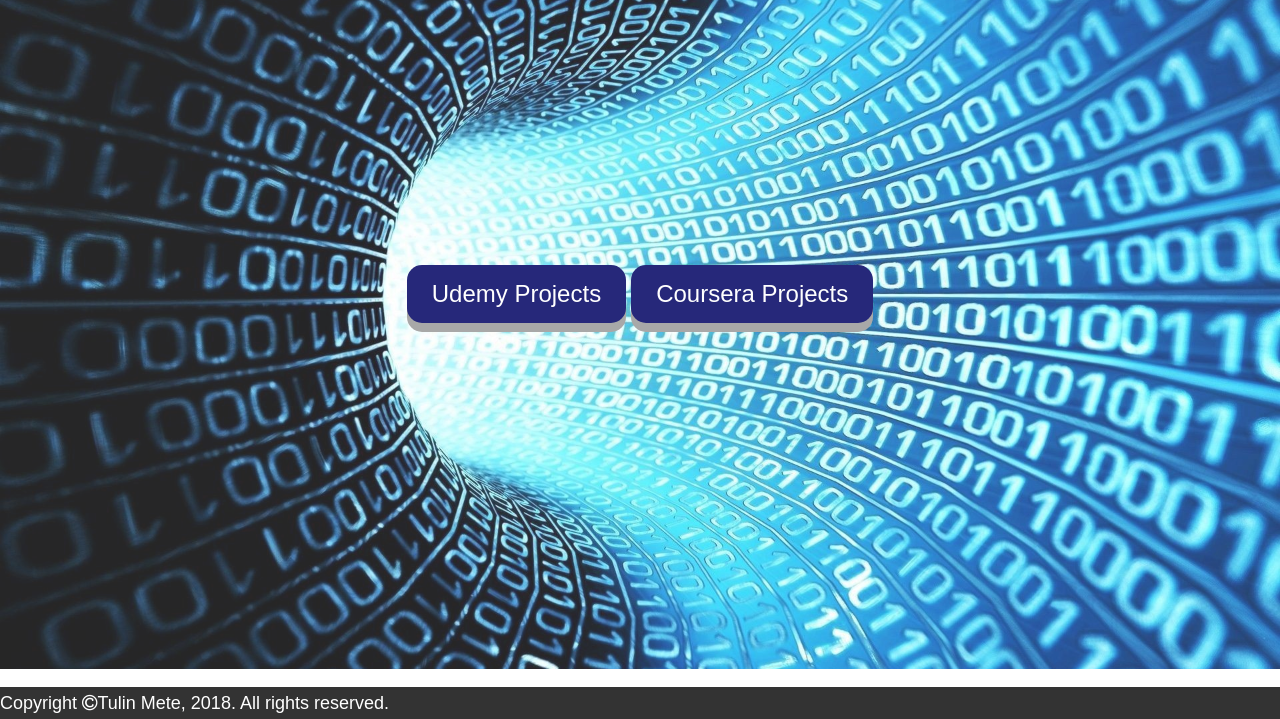
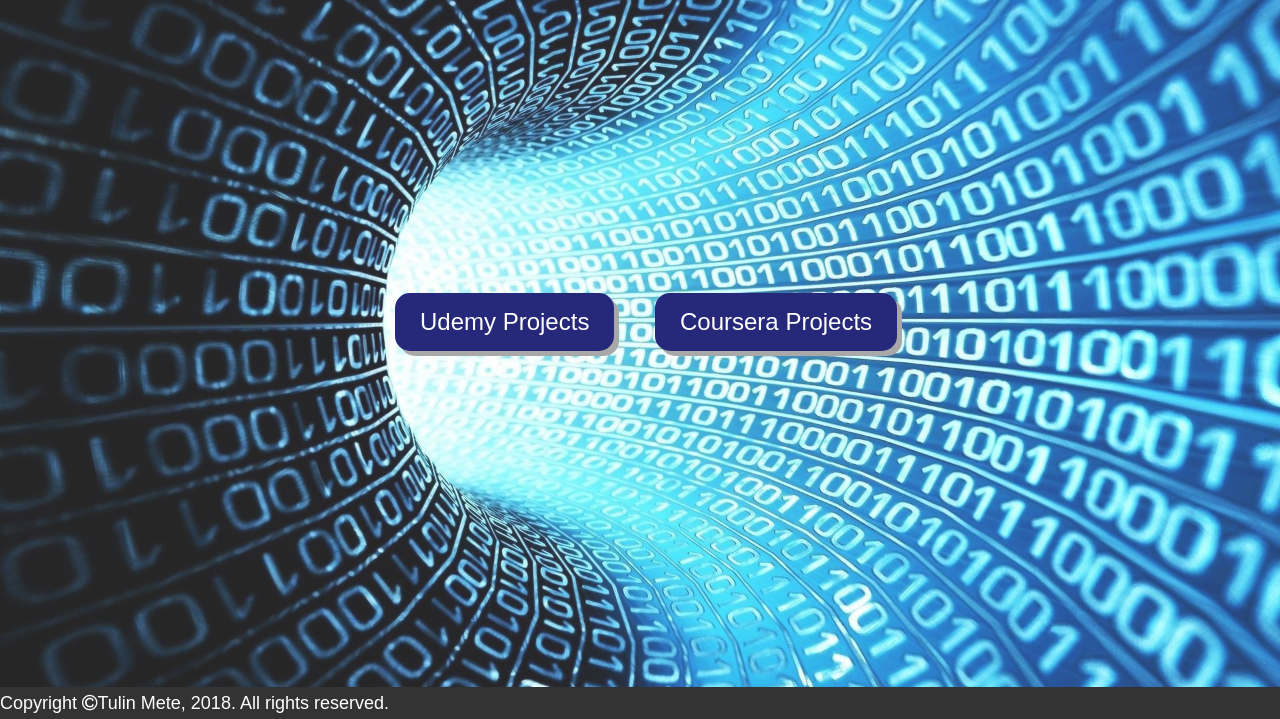
Before and after one commit to tvarol/tvarol.github.io, a plain HTML site: page sideProjects/side_projects.html in a window 1280 px wide. Shown: the part 81-800 px from the top of the page. Drawn offline with Linux system fonts and the light colour scheme; a web font is replaced by a local one.

Commit message:
Minor updates

```diff
--- a/sideProjects/side_projects.html
+++ b/sideProjects/side_projects.html
@@ -83,7 +83,7 @@
   background-color: #010363;
   border: none;
   border-radius: 15px;
-  box-shadow: 0 9px #999;
+  box-shadow: 5px 5px #999;
 }
 
 .MyButton:hover {background-color: #424949}
@@ -111,7 +111,7 @@
 
 
 .main {
-  height: 750px; /* Used in this example to enable scrolling */
+  height: 100%;
 }
 
 
@@ -128,10 +128,10 @@
 
 <div class="main">
   <div class="bgimg-1">
-      <div id="Bkg" name="Bkg" style="text-align:center;margin:auto;">
+      <div id="Bkg" name="Bkg" style="text-align:center;margin:auto;overflow:visible;">
        <form>
-          <input class="MyButton" type="button" value="Udemy Projects" onclick="window.location.href='Udemy/udemy_projects.html'" />
-          <input class="MyButton" type="button" value="Coursera Projects" onclick="window.location.href='Coursera/coursera_projects.html'" />
+          <div style="position:absolute;margin-left:-245px;margin-top:-2%"><input class="MyButton" type="button" value="Udemy Projects" onclick="window.location.href='Udemy/udemy_projects.html'" /></div>
+          <div style="position:absolute;margin-left:15px;margin-top:-2%"><input class="MyButton" type="button" value="Coursera Projects" onclick="window.location.href='Coursera/coursera_projects.html'" /></div>
        </form>
 
 
```
Also changed, not shown: sideProjects/Coursera/coursera_projects.html (+5 -2 lines), sideProjects/Udemy/udemy_projects.html (+2 -2 lines).
